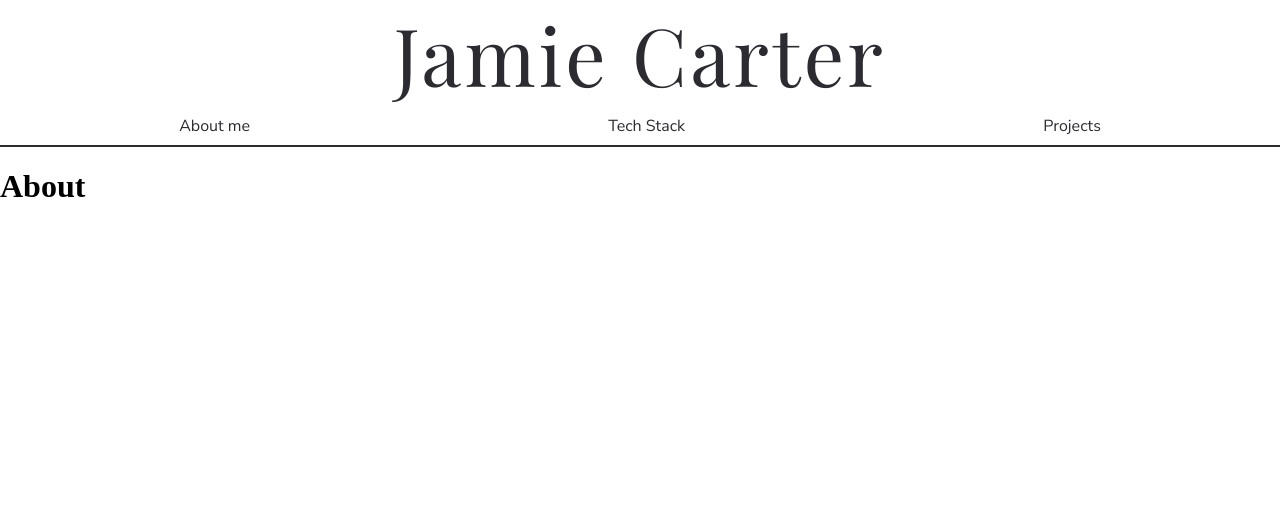
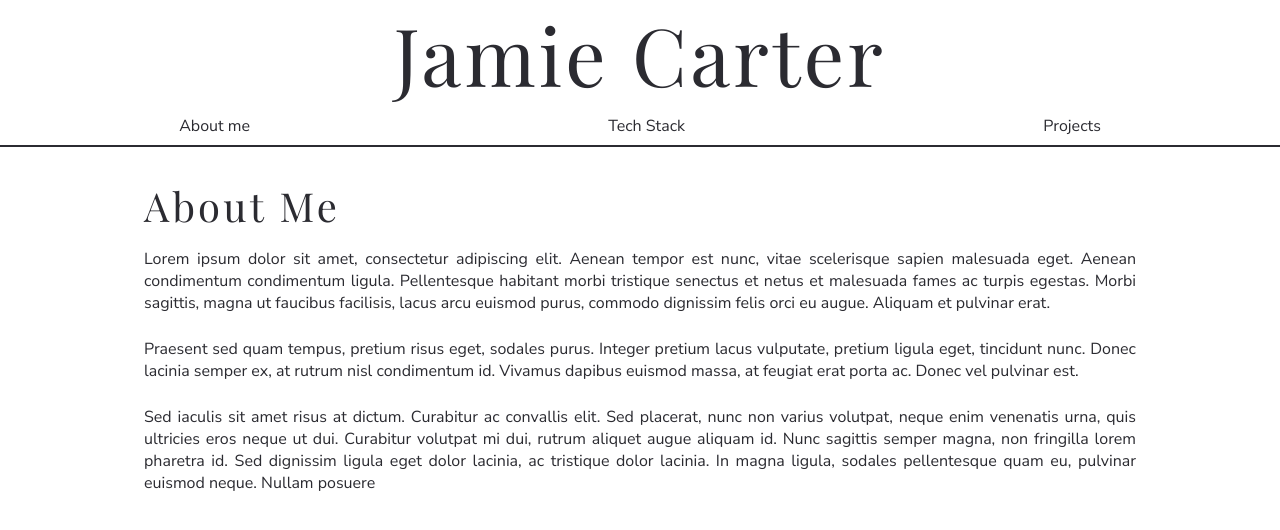
Before and after one commit to jc2820/portfolio-2020, a React (Create React App) app: page / in a window 1280 px wide. Shown: the top 530 px of the page. Built offline with nearby package versions, Linux system fonts and the light colour scheme; the HTML template or start-up script is replaced by a standard one.

Commit message:
add ipsum text and basic styling to about page Relates #4

```diff
--- a/src/components/About/About.js
+++ b/src/components/About/About.js
@@ -1,9 +1,12 @@
 import React from "react";
+import AboutBox from "./AboutBox/AboutBox";
+import * as SC from "./About.style";
 
 const About = () => {
   return (
-
-      <h1>About</h1>
+    <SC.About>
+      <AboutBox />
+    </SC.About>
   );
 };
 
--- /dev/null
+++ b/src/components/About/About.style.js
@@ -0,0 +1,10 @@
+import styled from "styled-components";
+
+const About = styled.div`
+display: flex;
+flex-direction: row;
+justify-content: center;
+align-items: center;
+`;
+
+export { About };
--- /dev/null
+++ b/src/components/About/AboutBox/AboutBox.js
@@ -0,0 +1,35 @@
+import React from "react";
+import * as SC from "./AboutBox.style";
+
+const AboutBox = () => {
+  return (
+    <SC.AboutBox>
+      <h2>About Me</h2>
+      <p>
+        Lorem ipsum dolor sit amet, consectetur adipiscing elit. Aenean tempor
+        est nunc, vitae scelerisque sapien malesuada eget. Aenean condimentum
+        condimentum ligula. Pellentesque habitant morbi tristique senectus et
+        netus et malesuada fames ac turpis egestas. Morbi sagittis, magna ut
+        faucibus facilisis, lacus arcu euismod purus, commodo dignissim felis
+        orci eu augue. Aliquam et pulvinar erat.
+      </p>
+      <p>
+        Praesent sed quam tempus, pretium risus eget, sodales purus. Integer
+        pretium lacus vulputate, pretium ligula eget, tincidunt nunc. Donec
+        lacinia semper ex, at rutrum nisl condimentum id. Vivamus dapibus
+        euismod massa, at feugiat erat porta ac. Donec vel pulvinar est.{" "}
+      </p>
+      <p>
+        Sed iaculis sit amet risus at dictum. Curabitur ac convallis elit. Sed
+        placerat, nunc non varius volutpat, neque enim venenatis urna, quis
+        ultricies eros neque ut dui. Curabitur volutpat mi dui, rutrum aliquet
+        augue aliquam id. Nunc sagittis semper magna, non fringilla lorem
+        pharetra id. Sed dignissim ligula eget dolor lacinia, ac tristique dolor
+        lacinia. In magna ligula, sodales pellentesque quam eu, pulvinar euismod
+        neque. Nullam posuere
+      </p>
+    </SC.AboutBox>
+  );
+};
+
+export default AboutBox;
--- /dev/null
+++ b/src/components/About/AboutBox/AboutBox.style.js
@@ -0,0 +1,29 @@
+import styled from "styled-components";
+
+const AboutBox = styled.section`
+display: flex;
+flex-direction: column;
+
+  width: 80vw;
+  height: auto;
+  padding: 1rem;
+  margin: 1rem;
+
+  h2 {
+    font-family: "Playfair Display", serif;
+    color: #2b2b31;
+    font-size: 2.5rem;
+    font-weight: 400;
+    margin: 0;
+    letter-spacing: 0.2rem;
+  }
+
+  p {
+    font-family: "Nunito Sans", sans-serif;
+    color: #2b2b31;
+    margin-bottom: 0.5rem;
+    text-align: justify;
+  }
+`;
+
+export { AboutBox };
--- a/src/components/Header/Header.style.js
+++ b/src/components/Header/Header.style.js
@@ -1,6 +1,7 @@
 import styled from "styled-components";
 
 const HeaderBox = styled.header`
+  justify-self: flex-start;
   box-sizing: border-box;
   width: 100vw;
   height: auto;
```
Also changed, not shown: src/App.js (+4 -4 lines), src/App.style.js (added, +11 -0 lines), src/index.css (indentation only).
